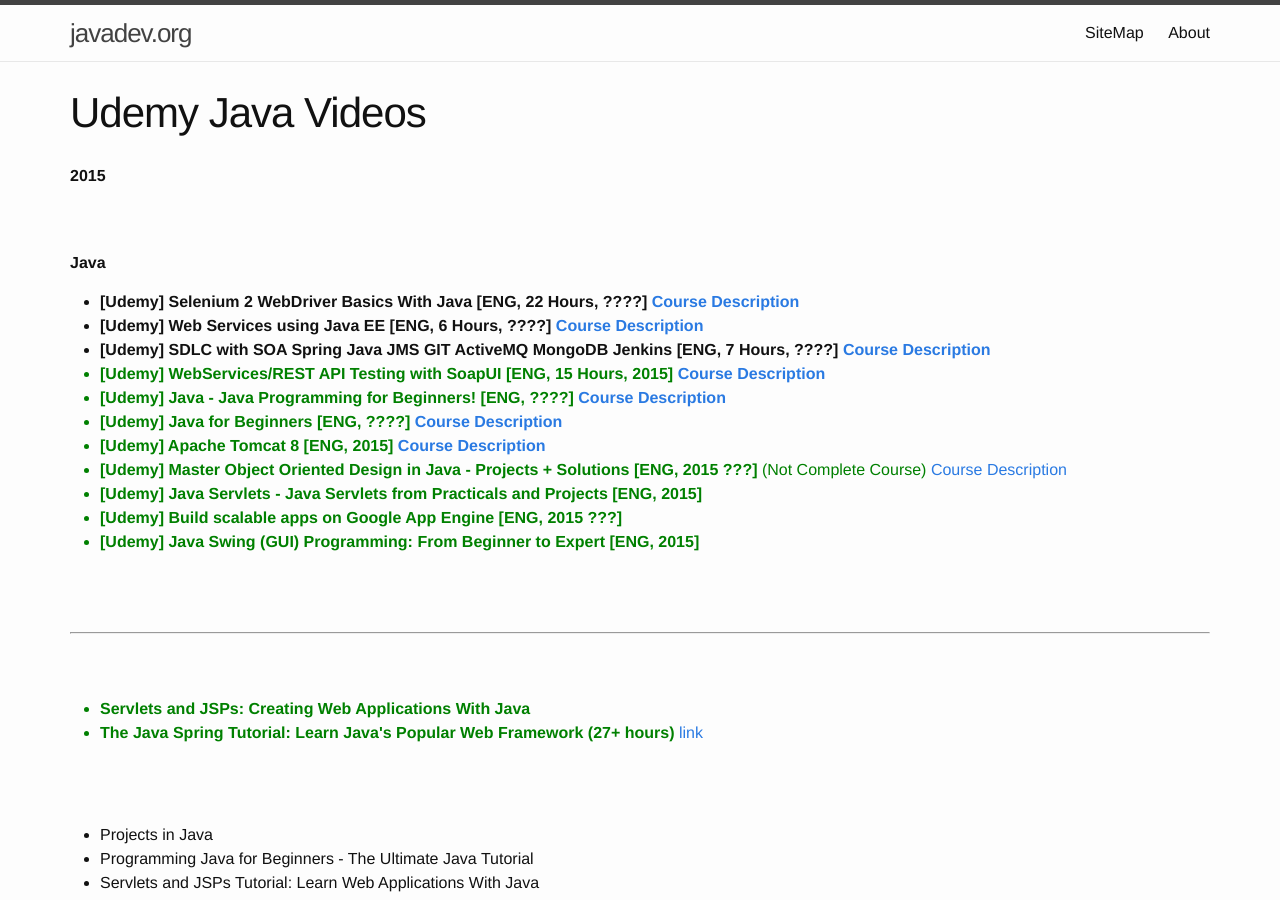
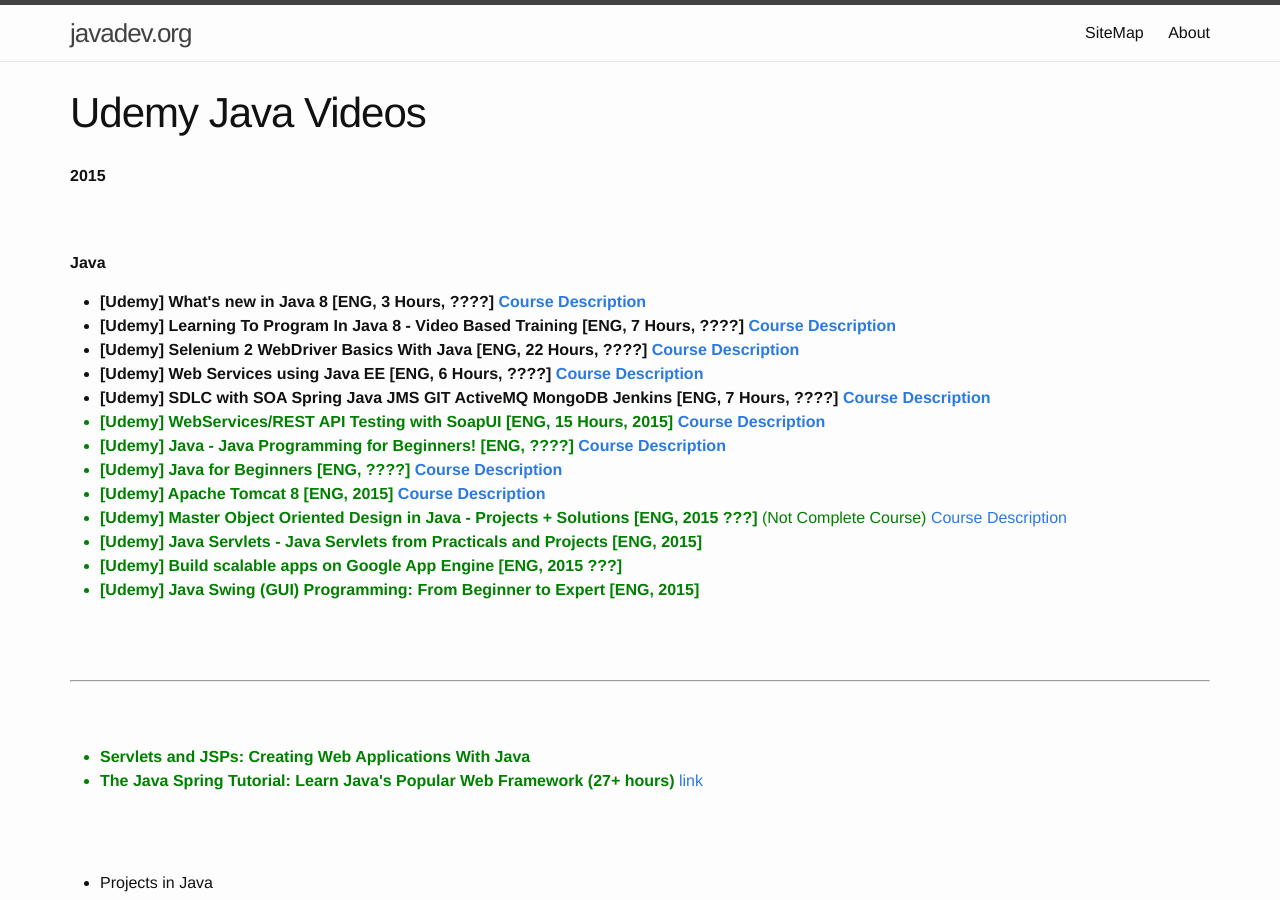
Before and after one commit to webmakaka/javadev.org, a Jekyll site: the page built from website/library/collections/video/paid/udemy.md, in a window 1280 px wide and 900 px high. Built offline with Jekyll 4.4.1, drawn with Linux system fonts in a browser that asks for light colours.

Commit message:
Update udemy.md

```diff
--- a/website/library/collections/video/paid/udemy.md
+++ b/website/library/collections/video/paid/udemy.md
@@ -10,6 +10,8 @@
 <strong>Java</strong>
 
 <ul>
+<li><strong>[Udemy] What's new in Java 8 [ENG, 3 Hours, ????] <a href="https://www.udemy.com/whats-new-in-java-8/">Course Description</a></strong></li>
+<li><strong>[Udemy] Learning To Program In Java 8 - Video Based Training [ENG, 7 Hours, ????] <a href="https://www.udemy.com/learning-java-8/">Course Description</a></strong></li>
 <li><strong>[Udemy] Selenium 2 WebDriver Basics With Java [ENG, 22 Hours, ????] <a href="https://www.udemy.com/selenium-2-webdriver-basics-with-java/">Course Description</a></strong></li>
 <li><strong>[Udemy] Web Services using Java EE [ENG, 6 Hours, ????] <a href="https://www.udemy.com/draft/153870/">Course Description</a></strong></li>
 
```
